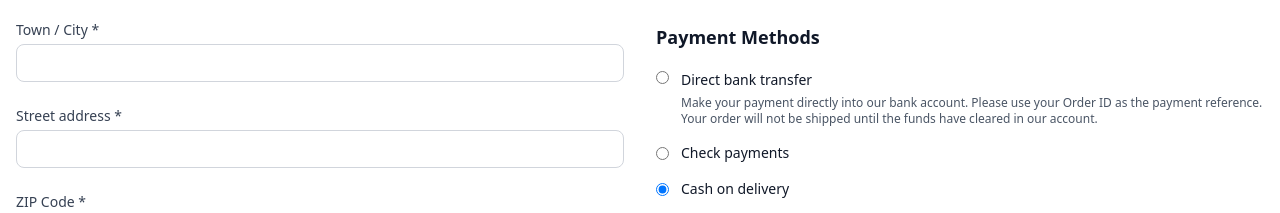
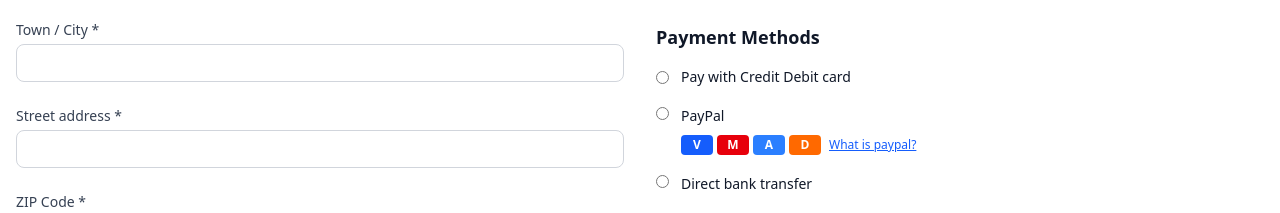
Before and after one commit to CodeBySheikhYahya/E-commerce, a Next.js app: page /checkout in a window 1280 px wide. Both pictures are taken after a click on the label "Cash on delivery". Shown: the part 559-772 px from the top of the page. Built offline with nearby package versions, Linux system fonts and the light colour scheme; a web font is replaced by a local one.

Commit message:
Enhance payment methods UI and checkout navigation
Updated the cart page to use Next.js router for checkout navigation. Refactored PaymentMethods component to improve payment option descriptions, add conditional info for each method, and reorganize the display order for clarity.

```diff
--- a/app/cart/page.tsx
+++ b/app/cart/page.tsx
@@ -1,5 +1,6 @@
 "use client";
 
+import { useRouter } from "next/navigation";
 import Header from "../../components/Header";
 import Footer from "../../components/Footer";
 import MobileBottomNav from "../../components/MobileBottomNav";
@@ -9,9 +10,10 @@ import RelatedProducts from "../../components/RelatedProducts";
 import { useCartStore } from "../../lib/cartStore";
 
 export default function Cart() {
+  const router = useRouter();
+
   const handleCheckout = () => {
-    // Navigate to checkout page
-    console.log("Proceed to checkout");
+    router.push('/checkout');
   };
 
   const handleContinueShopping = () => {
--- a/components/PaymentMethods.tsx
+++ b/components/PaymentMethods.tsx
@@ -28,54 +28,24 @@ export default function PaymentMethods({ onPlaceOrder, className = "" }: Payment
           Payment Methods
         </h4>
 
-        {/* Direct Bank Transfer */}
-        <div className="space-y-2">
-          <label className="flex items-start space-x-3 cursor-pointer">
-            <input
-              type="radio"
-              name="payment"
-              value="bank-transfer"
-              checked={selectedPayment === "bank-transfer"}
-              onChange={() => setSelectedPayment("bank-transfer")}
-              className="mt-1 text-black focus:ring-black"
-            />
-            <div className="flex-1">
-              <span className="text-sm font-medium text-gray-900">Direct bank transfer</span>
-              <p className="text-xs text-gray-600 mt-1">
-                Make your payment directly into our bank account. Please use your Order ID as the payment reference. Your order will not be shipped until the funds have cleared in our account.
-              </p>
-            </div>
-          </label>
-        </div>
-
-        {/* Check Payments */}
+        {/* Credit/Debit Card */}
         <div className="space-y-2">
           <label className="flex items-center space-x-3 cursor-pointer">
             <input
               type="radio"
               name="payment"
-              value="check"
-              checked={selectedPayment === "check"}
-              onChange={() => setSelectedPayment("check")}
+              value="card"
+              checked={selectedPayment === "card"}
+              onChange={() => setSelectedPayment("card")}
               className="text-black focus:ring-black"
             />
-            <span className="text-sm font-medium text-gray-900">Check payments</span>
+            <span className="text-sm font-medium text-gray-900">Pay with Credit Debit card</span>
           </label>
-        </div>
-
-        {/* Cash on Delivery */}
-        <div className="space-y-2">
-          <label className="flex items-center space-x-3 cursor-pointer">
-            <input
-              type="radio"
-              name="payment"
-              value="cod"
-              checked={selectedPayment === "cod"}
-              onChange={() => setSelectedPayment("cod")}
-              className="text-black focus:ring-black"
-            />
-            <span className="text-sm font-medium text-gray-900">Cash on delivery</span>
-          </label>
+          {selectedPayment === "card" && (
+            <p className="text-xs text-gray-600 ml-6">
+              You can choose how you'd like to pay after you place your order.
+            </p>
+          )}
         </div>
 
         {/* PayPal */}
@@ -104,6 +74,60 @@ export default function PaymentMethods({ onPlaceOrder, className = "" }: Payment
               </div>
             </div>
           </label>
+          {selectedPayment === "paypal" && (
+            <p className="text-xs text-gray-600 ml-6">
+              Click the PayPal button below to process your order.
+            </p>
+          )}
+        </div>
+
+        {/* Direct Bank Transfer */}
+        <div className="space-y-2">
+          <label className="flex items-start space-x-3 cursor-pointer">
+            <input
+              type="radio"
+              name="payment"
+              value="bank-transfer"
+              checked={selectedPayment === "bank-transfer"}
+              onChange={() => setSelectedPayment("bank-transfer")}
+              className="mt-1 text-black focus:ring-black"
+            />
+            <div className="flex-1">
+              <span className="text-sm font-medium text-gray-900">Direct bank transfer</span>
+            </div>
+          </label>
+          {selectedPayment === "bank-transfer" && (
+            <div className="ml-6 text-xs text-gray-600 space-y-1">
+              <p><strong>Reference:</strong> 691070</p>
+              <p><strong>Account holder:</strong> Buy With Us Pk Ltd</p>
+              <p><strong>Swift/BIC:</strong> TRWIGB2LXXX</p>
+              <p><strong>IBAN:</strong> GB21 TRWI 2308 0110 0600 47</p>
+              <p><strong>Bank name and address:</strong></p>
+              <p>Wise Payments Limited 1st Floor, Worship Square, 65 Clifton Street</p>
+              <p>London EC2A 4JE</p>
+              <p>United Kingdom</p>
+            </div>
+          )}
+        </div>
+
+        {/* Cash on Delivery */}
+        <div className="space-y-2">
+          <label className="flex items-center space-x-3 cursor-pointer">
+            <input
+              type="radio"
+              name="payment"
+              value="cod"
+              checked={selectedPayment === "cod"}
+              onChange={() => setSelectedPayment("cod")}
+              className="text-black focus:ring-black"
+            />
+            <span className="text-sm font-medium text-gray-900">Cash on delivery</span>
+          </label>
+          {selectedPayment === "cod" && (
+            <p className="text-xs text-gray-600 ml-6">
+              Pay with cash when your order is delivered. Additional delivery charges may apply.
+            </p>
+          )}
         </div>
       </div>
 
```
